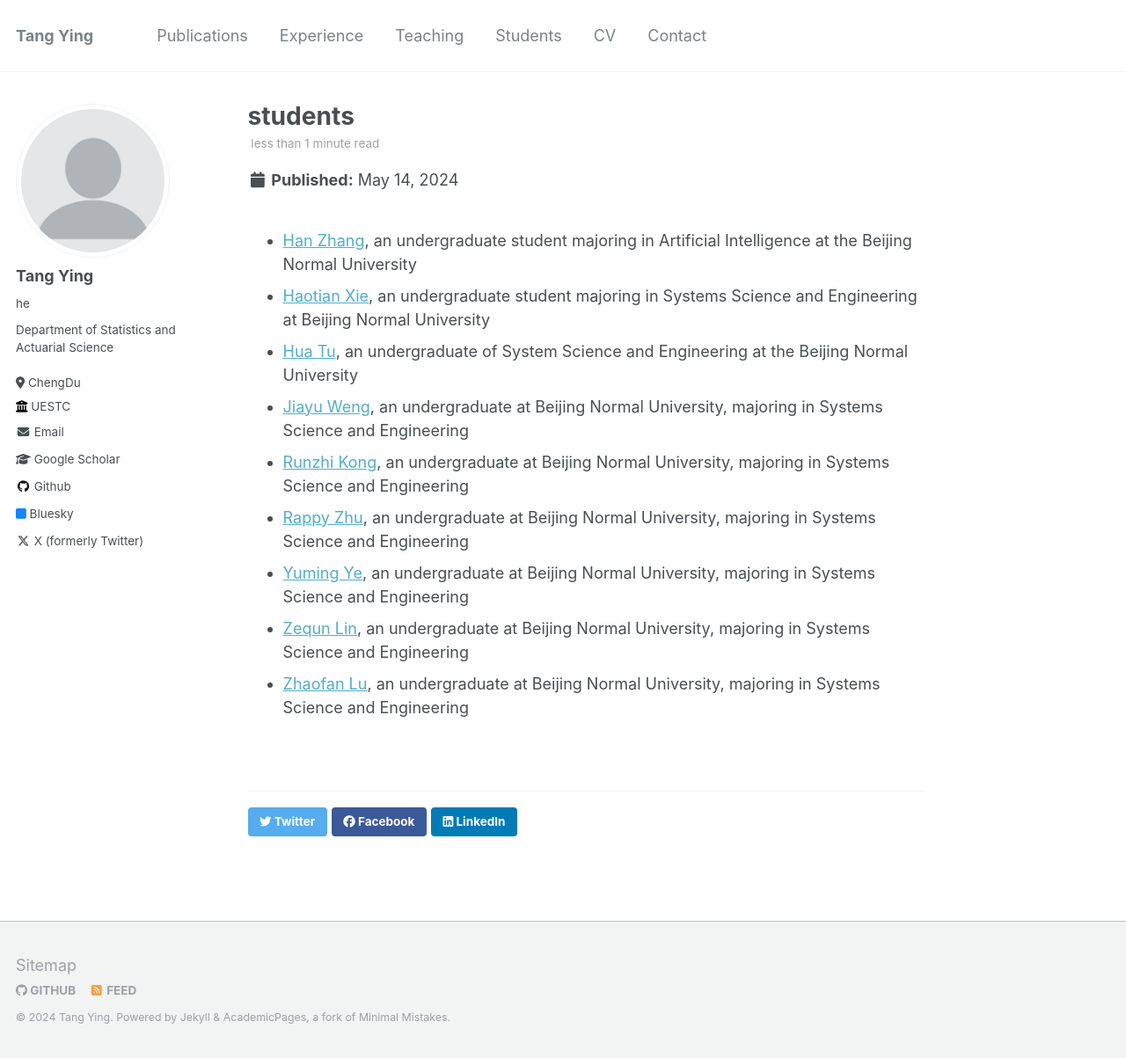
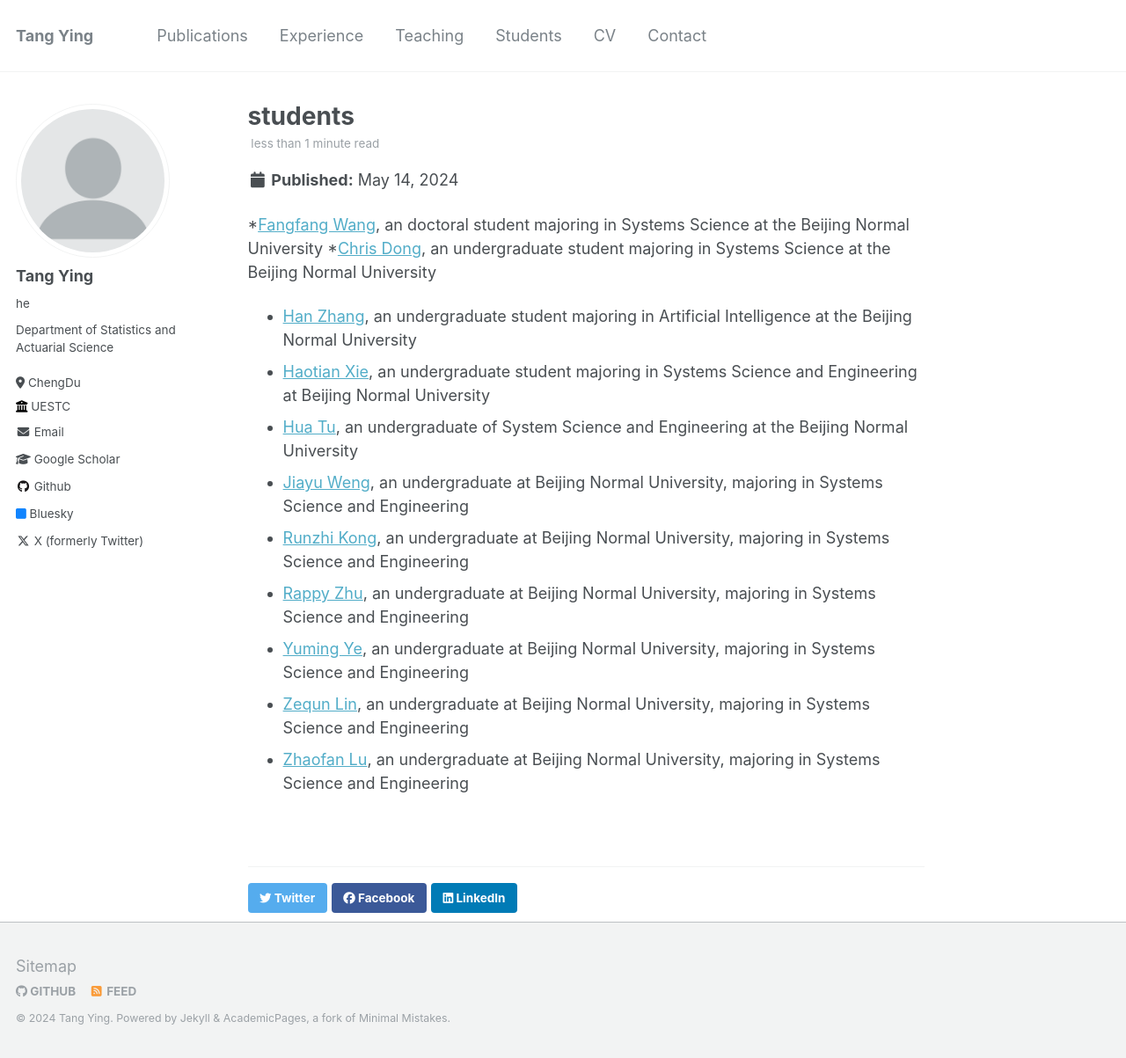
Before and after one commit to jamestang23/jamestang23.github.io, a Jekyll site: the page built from _posts/2024-05-14-students.md, in a window 1280 px wide and 1203 px high. Shown: the whole window at 88% size. Built offline with Jekyll 4.4.1, drawn with Linux system fonts in a browser that asks for light colours.

Commit message:
Update 2024-05-14-students.md

```diff
--- a/_posts/2024-05-14-students.md
+++ b/_posts/2024-05-14-students.md
@@ -1,8 +1,8 @@
 ---
 title: students
-[Fangfang Wang]: (https://yingtangwebsite.netlify.app/author/fangfang-wang-%E7%8E%8B%E8%8A%B3%E8%8A%B3-joint/), an doctoral student majoring in Systems Science at the Beijing Normal University
-[Chris Dong]: (https://yingtangwebsite.netlify.app/author/chris-dong/), an undergraduate student majoring in Systems Science at the Beijing Normal University
 ---
+*[Fangfang Wang](https://yingtangwebsite.netlify.app/author/fangfang-wang-%E7%8E%8B%E8%8A%B3%E8%8A%B3-joint/), an doctoral student majoring in Systems Science at the Beijing Normal University
+*[Chris Dong](https://yingtangwebsite.netlify.app/author/chris-dong/), an undergraduate student majoring in Systems Science at the Beijing Normal University
 * [Han Zhang](https://yingtangwebsite.netlify.app/author/han-zhang-%E5%BC%A0%E6%B6%B5/), an undergraduate student majoring in Artificial Intelligence at the Beijing Normal University
 * [Haotian Xie](https://yingtangwebsite.netlify.app/author/haotian-xie-%E8%B0%A2%E6%98%8A%E5%A4%A9/), an undergraduate student majoring in Systems Science and Engineering at Beijing Normal University
 * [Hua Tu](https://yingtangwebsite.netlify.app/author/hua-tu-%E6%B6%82%E5%A9%B3/), an undergraduate of System Science and Engineering at the Beijing Normal University
```
